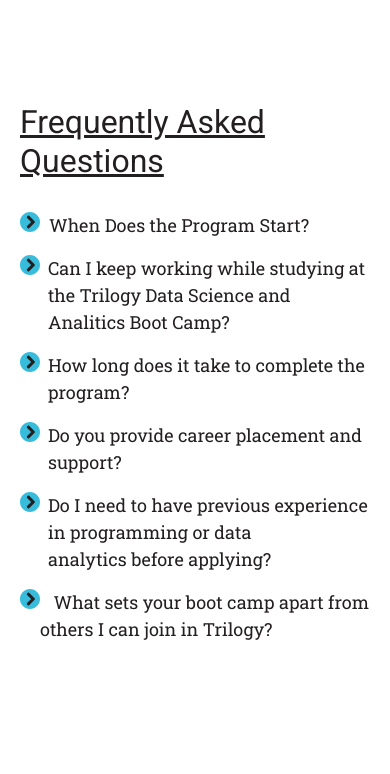
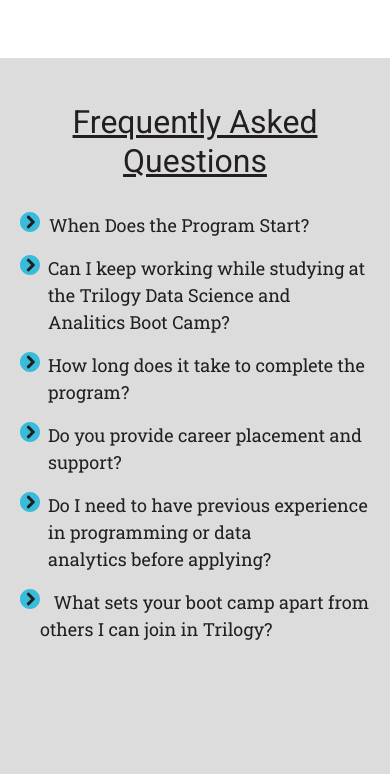
Before and after one commit to grety22/Trilogy-Test, a plain HTML site: page index.html in a window 390 px wide. Shown: the part 2390-3164 px from the top of the page. Drawn offline with nearby package versions, Linux system fonts and the light colour scheme.

Commit message:
faq section modified

```diff
--- a/assets/styles/parts/_colors.scss
+++ b/assets/styles/parts/_colors.scss
@@ -6,3 +6,4 @@ $blue-hover: #2e91a3;
 $light-grey: #dcdcdc;
      $brown: #231f20;
     $footer: #9ad0da;
+    $faq-bg: #DCDCDC
--- a/assets/styles/parts/_section4.scss
+++ b/assets/styles/parts/_section4.scss
@@ -21,7 +21,7 @@
             align-items: center;
             .faq-container {
                 margin-top: 45px;
-                margin-bottom: 500px;
+                margin-bottom: 400px;
                 h1 {
                     @include fonts(40px,$roboto,$brown,500,underline);
                     &:hover{
@@ -76,14 +76,18 @@
         .container {
             .row {
                 .faq-container {
+                    margin-bottom: 240px;
                     padding: 0 20px;
                     h1 {
                         font-size: 32px;
+                        text-align: center;
                     }
                 }
             }
         }
-        background-attachment: unset;
+        background-color:  $faq-bg !important;
+        background-attachment: scroll;
+        background-size: 360px auto;
         background-image: url("../images/mobile/fap_mobile.jpg");
     }
 }
```
Also changed, not shown: index.html (+2 -3 lines), assets/styles/main.css, assets/styles/parts/_colors.css (added), assets/styles/parts/_header.css (added), assets/styles/parts/_section1.css (added), assets/styles/parts/_section1Hidden.css (added), assets/styles/responsive/_max360.scss (added), assets/styles/responsive/_max550.scss (added), assets/styles/responsive/_max768.scss (added), assets/styles/responsive/_min769.scss (added), 1 other file.
